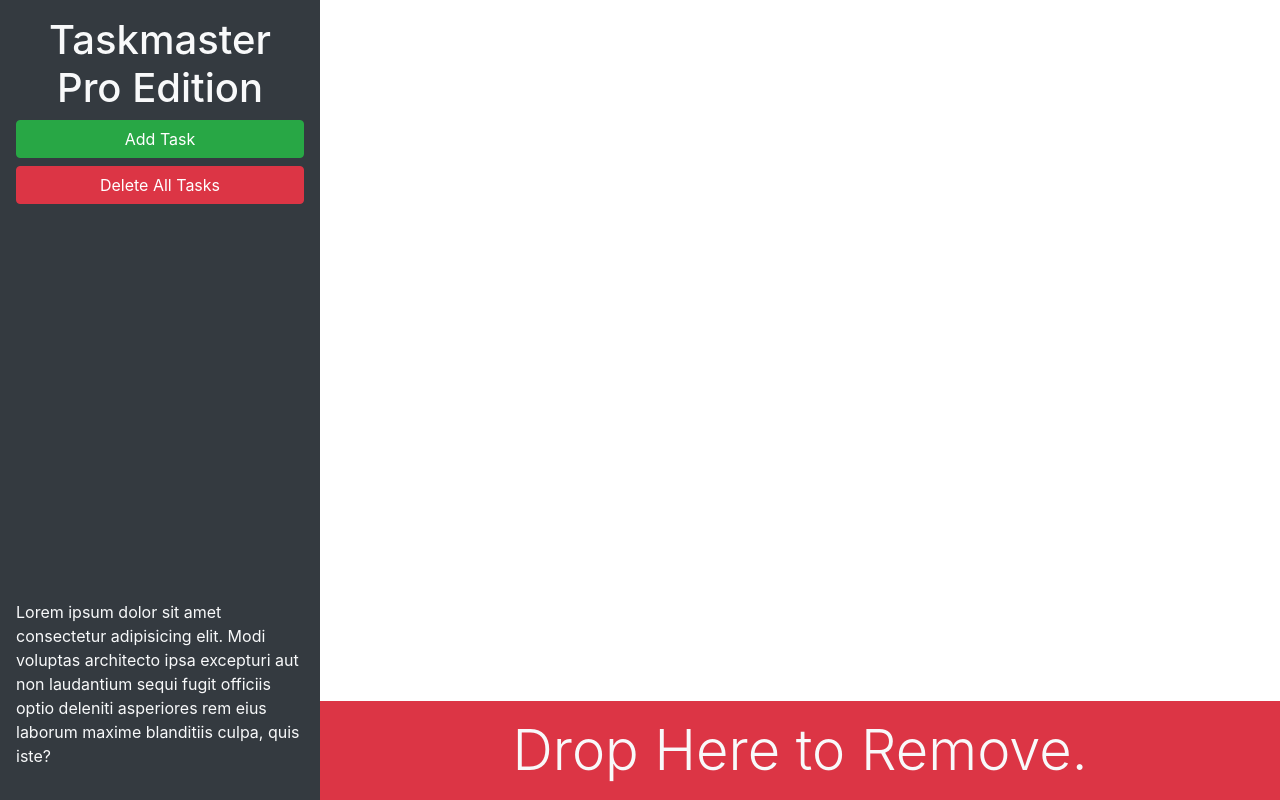
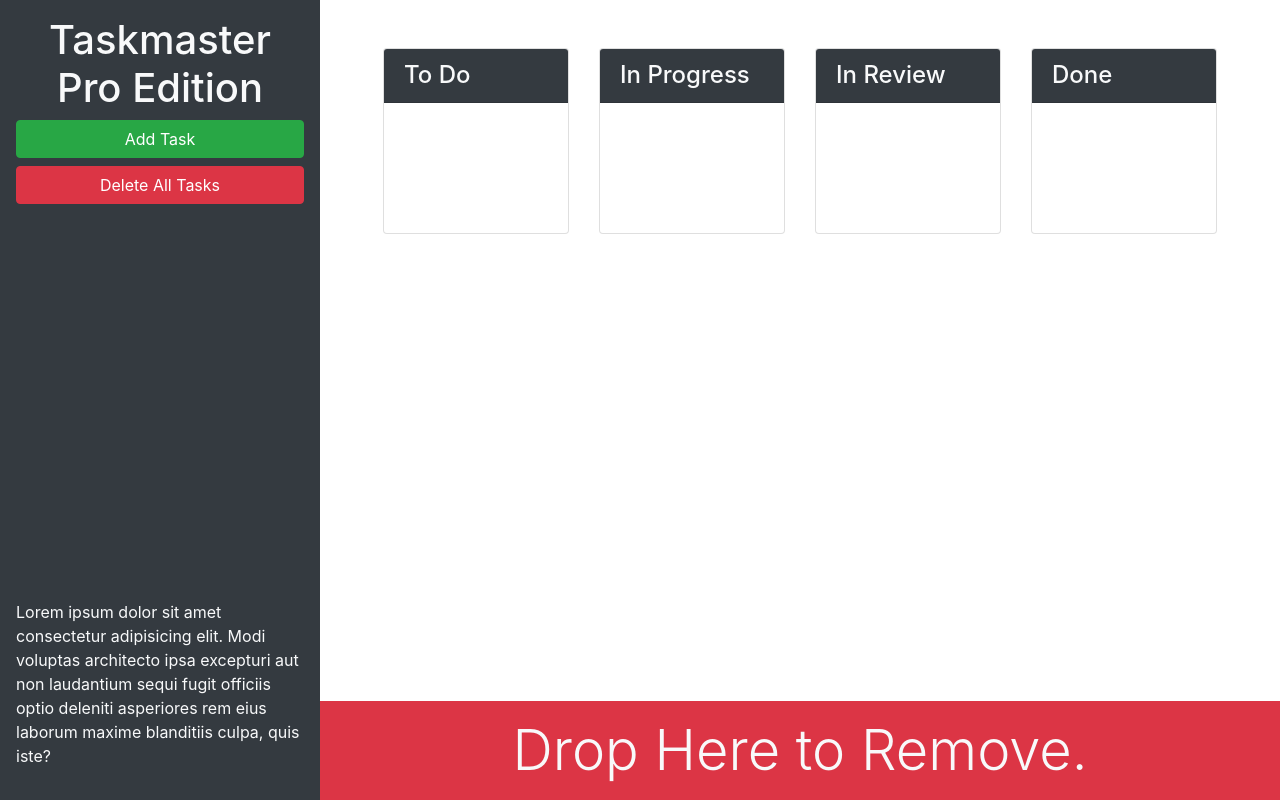
Before and after one commit to spence22eric/taskmaster-pro, a plain HTML site: page index.html in a window 1280 px wide. Drawn offline with nearby package versions, Linux system fonts and the light colour scheme.

Commit message:
remove dummy tasks

```diff
--- a/index.html
+++ b/index.html
@@ -18,7 +18,8 @@
       <button id="create-task" class="btn btn-block btn-success" data-toggle="modal" data-target="#task-form-modal">Add
         Task</button>
       <button id="remove-tasks" class="btn btn-block btn-danger">Delete All Tasks</button>
-      <p class="mt-auto d-none d-lg-block">Lorem ipsum dolor sit amet consectetur adipisicing elit. Modi voluptas architecto ipsa
+      <p class="mt-auto d-none d-lg-block">Lorem ipsum dolor sit amet consectetur adipisicing elit. Modi voluptas
+        architecto ipsa
         excepturi aut non
         laudantium sequi fugit officiis optio deleniti asperiores rem eius laborum maxime blanditiis culpa, quis iste?
       </p>
@@ -27,59 +28,43 @@
       <div class="m-5 row justify-content-around">
 
         <!-- todo start -->
-        <!-- <div class="col-12 col-md-6 col-xl-3 mb-3">
+        <div class="col-12 col-md-6 col-xl-3 mb-3">
           <div class="card">
             <h4 class="card-header bg-dark text-light">To Do</h4>
             <ul id="list-toDo" class="list-group">
-              <li class="list-group-item">
-                <span class="badge badge-primary badge-pill">05/28/2022</span>
-                <p class="m-1">Sample task to do</p>
-              </li>
             </ul>
           </div>
-        </div> -->
+        </div>
         <!-- todo end -->
 
         <!-- in progress start -->
-        <!-- <div class="col-12 col-md-6 col-xl-3 mb-3">
+        <div class="col-12 col-md-6 col-xl-3 mb-3">
           <div class="card">
             <h4 class="card-header bg-dark text-light">In Progress</h4>
             <ul id="list-inProgress" class="list-group">
-              <li class="list-group-item">
-                <span class="badge badge-primary badge-pill">05/28/2022</span>
-                <p class="m-1">Sample task in progress</p>
-              </li>
             </ul>
           </div>
-        </div> -->
+        </div>
         <!-- in progress end -->
 
         <!-- in review start -->
-        <!-- <div class="col-12 col-md-6 col-xl-3 mb-3">
+        <div class="col-12 col-md-6 col-xl-3 mb-3">
           <div class="card">
             <h4 class="card-header bg-dark text-light">In Review</h4>
             <ul id="list-inReview" class="list-group">
-              <li class="list-group-item">
-                <span class="badge badge-primary badge-pill">05/28/2022</span>
-                <p class="m-1">Sample task in review</p>
-              </li>
             </ul>
           </div>
-        </div> -->
+        </div>
         <!-- in review end -->
 
         <!-- done start -->
-        <!-- <div class="col-12 col-md-6 col-xl-3 mb-3">
+        <div class="col-12 col-md-6 col-xl-3 mb-3">
           <div class="card">
             <h4 class="card-header bg-dark text-light">Done</h4>
             <ul id="list-done" class="list-group">
-              <li class="list-group-item">
-                <span class="badge badge-primary badge-pill">05/28/2022</span>
-                <p class="m-1">Sample task that's done</p>
-              </li>
             </ul>
           </div>
-        </div> -->
+        </div>
         <!-- done end -->
 
       </div>
```
